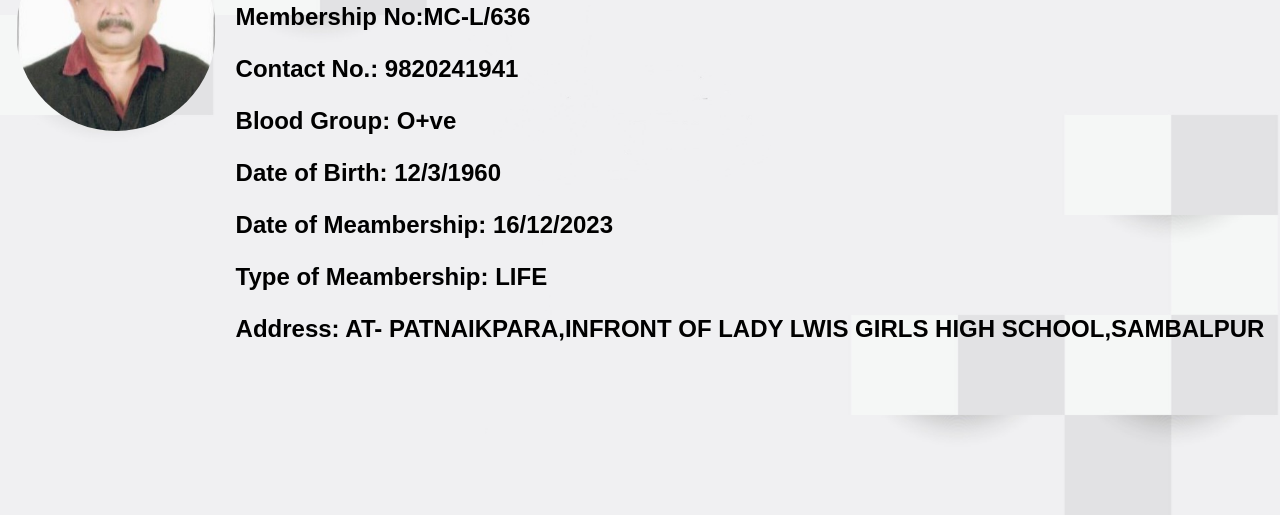
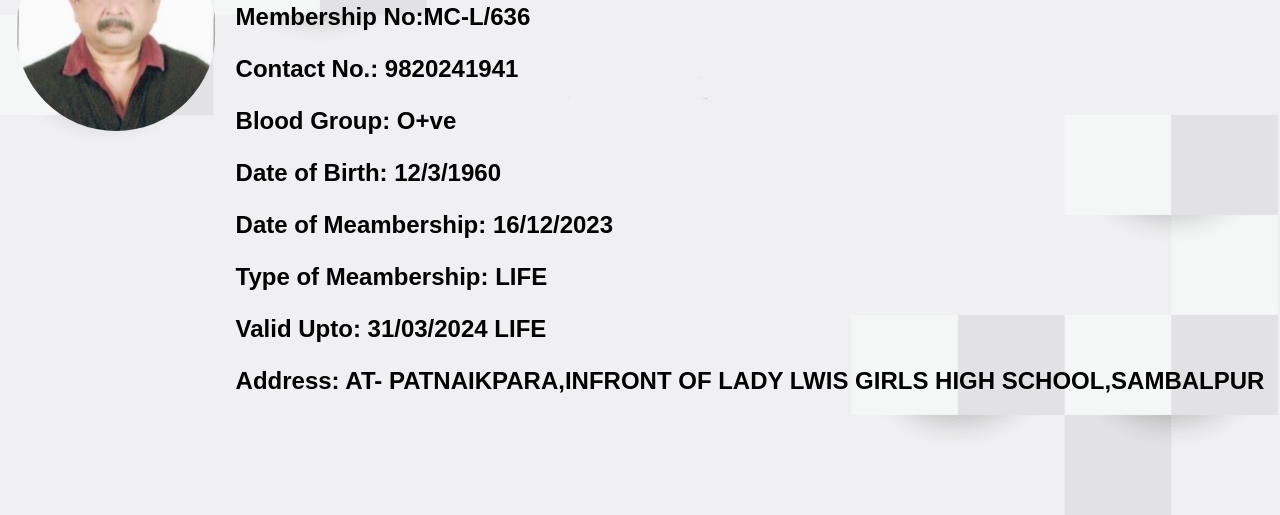
Before and after one commit to mahanadiclub/SANJEEB-RANJAN-BOHIDAR, a plain HTML site: page index.html in a window 1280 px wide. Shown: the part 285-800 px from the top of the page. Drawn offline with Linux system fonts and the light colour scheme.

Commit message:
Update index.html

```diff
--- a/index.html
+++ b/index.html
@@ -86,6 +86,7 @@
             <p>Date of Birth: 12/3/1960</p>
             <p>Date of Meambership: 16/12/2023</p>
             <p>Type of Meambership: LIFE </p>
+            <p>Valid Upto: 31/03/2024 LIFE </p>
             <p>Address: AT- PATNAIKPARA,INFRONT OF LADY LWIS GIRLS HIGH SCHOOL,SAMBALPUR</p>
         </div>
     </div>
```
